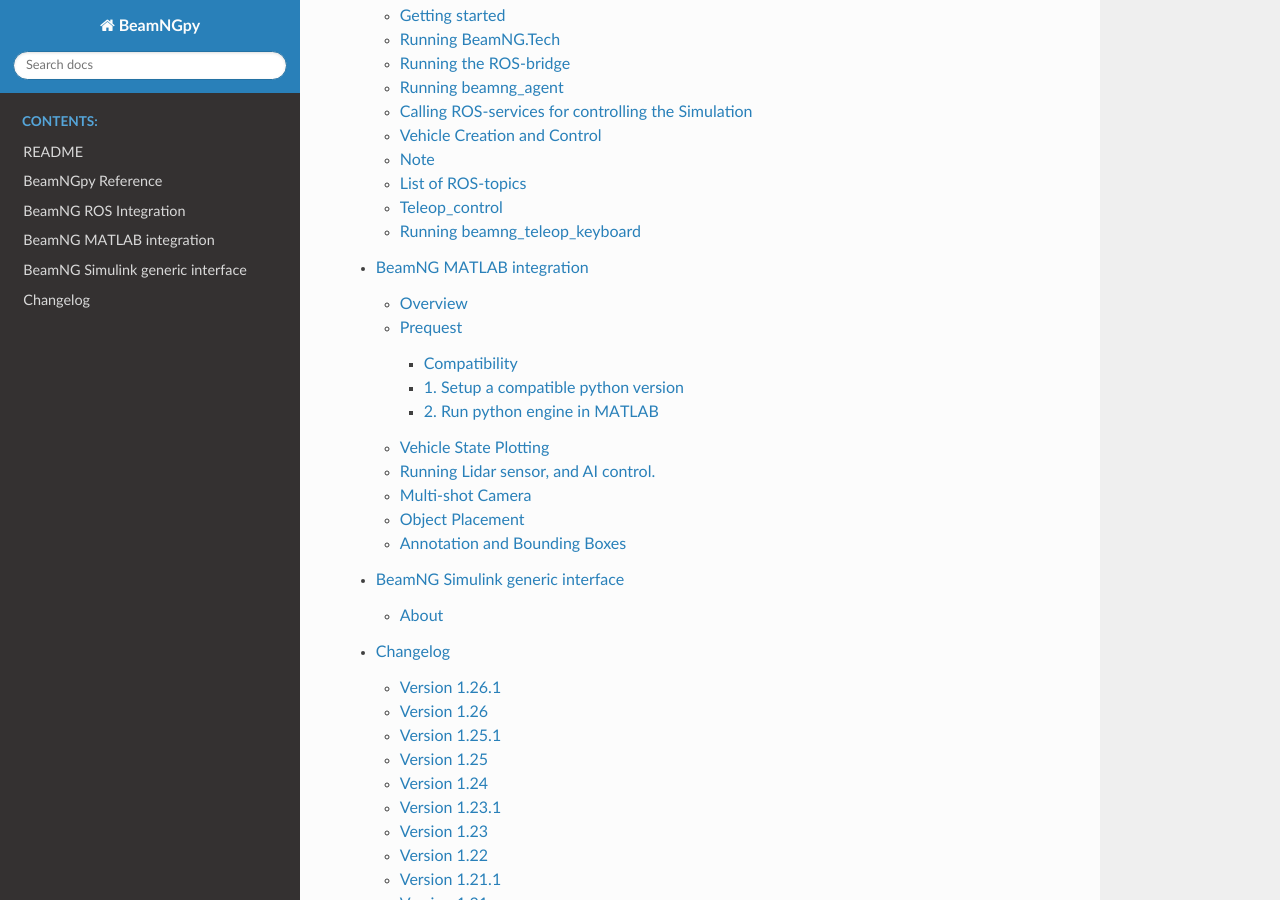
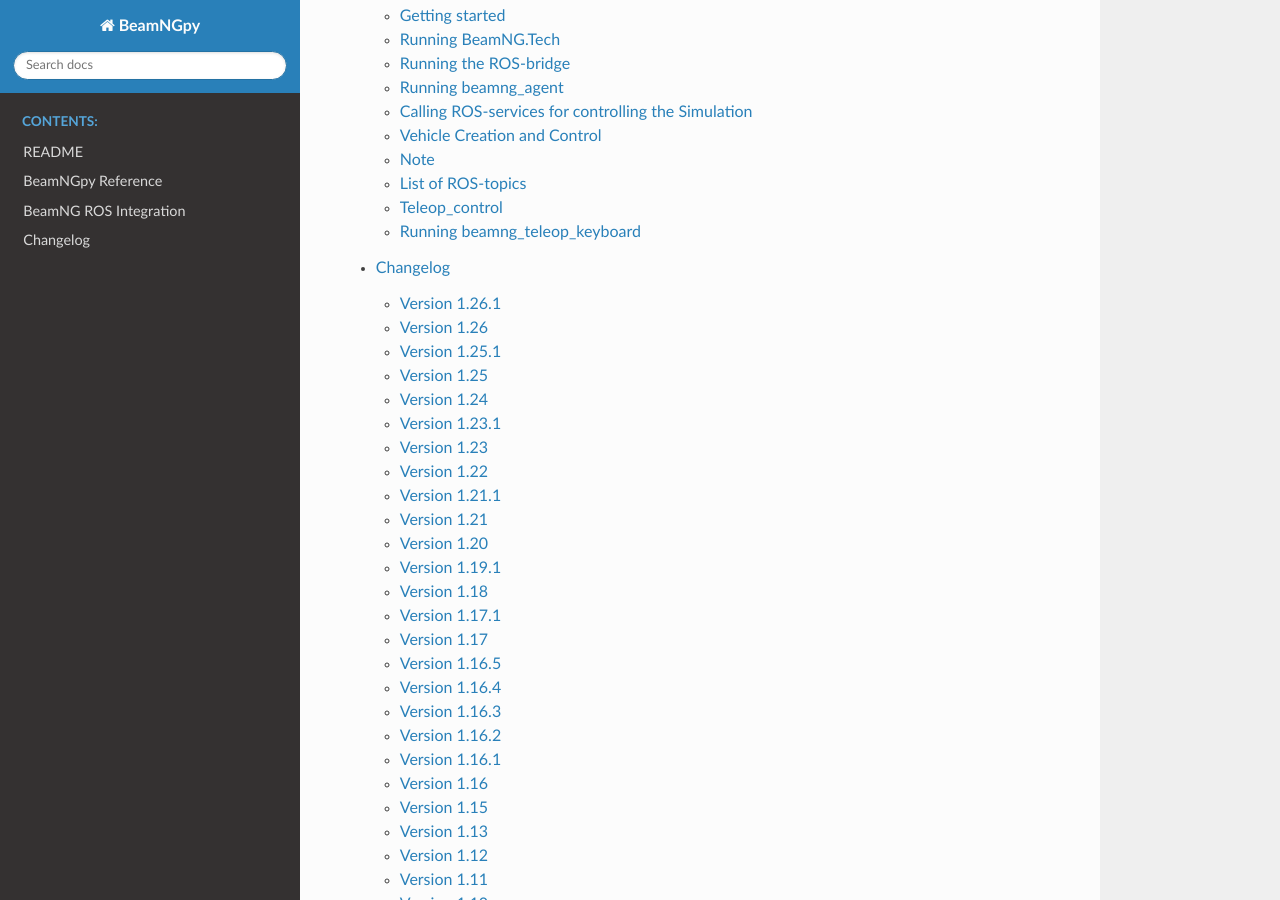
Before and after one commit to BeamNG/BeamNGpy, a Sphinx documentation site: the page built from docs/source/index.rst, in a window 1280 px wide and 900 px high, scrolled down 8348 px. Built offline with Sphinx 7.4.7 and the Read the Docs theme 2.0.0, drawn with Linux system fonts in a browser that asks for light colours; some of the changed lines change nothing that is shown.

Commit message:
remove MATLAB and Simulink from ReadTheDocs website

```diff
--- a/docs/source/MATLAB.rst
+++ /dev/null
@@ -1,111 +0,0 @@
-
-BeamNG MATLAB integration
-*************************
-
-
-Overview
-^^^^^^^^
-
-We are excited to announce that the highly requested feature of bridging BeamNG.tech and `MATLAB <https://www.mathworks.com/products/matlab.html>`_ is here. MATLAB, with its long history as an academic engineering and mathematical tool, is a programming and numeric computing platform used to analyse data, develop algorithms, and create models. The newly created bridge with MATLAB will enable you to run, control, and interact with the BeamNG.tech simulation. We have integrated five main scripts for your convenience in making use of annotations, bounding boxes, multi-shot camera, object placement, vehicle state plotting and creation of simple scenarios on our East Coast USA map.
-
-Prequest
-^^^^^^^^
-
-you must have the following softwares/packages installed:
-
-1.  `Compatible Python <https://www.mathworks.com/support/requirements/python-compatibility.html>`_
-
-2. `BeamNGpy <https://pypi.org/project/beamngpy/>`__
-
-3. `BeamNG.Tech <https://documentation.beamng.com/beamng_tech/>`_
-
-
-The `BeamNG-MATLAB-integration bridge <https://github.com/BeamNG/BeamNG-MATLAB-integration>`_ is depending on `BeamNG.Tech <https://documentation.beamng.com/beamng_tech/>`_ and `BeamNGpy <https://documentation.beamng.com/beamng_tech/beamngpy/>`__. Make sure that you have the license for BeamNG.Tech. The Github repository of the BeamNG-MATLAB has some basic examples of scripts that run a vehicle with some sensors ex. Lidar, Camera, and state sensor.
-
-Compatibility
-=============
-
-
-Running the BeamNG ROS integration requires three individual software components, here is a list of compatible versions.
-
-
-+-------------+----------+---------------------------+--------+----------+
-| BeamNG.tech | BeamNGpy | BeamNG MATLAB integration | MATLAB | Python   |
-+=============+==========+===========================+========+==========+
-| 0.28        | 1.26     | 0.1.1                     | R2023a | 3.9      |
-+-------------+----------+---------------------------+--------+----------+
-| 0.27        | 1.25.1   | 0.1.0                     | R2022b | 3.9      |
-+-------------+----------+---------------------------+--------+----------+
-
-
-
-1. Setup a compatible python version
-====================================
-
-After installing the `compatible python version <https://www.mathworks.com/support/requirements/python-compatibility.html>`_ with MATLAB, make sure to include the path of excutable python file (exe) in your in "path" variable of "environment variables" as explained `here <https://docs.oracle.com/en/database/oracle/machine-learning/oml4r/1.5.1/oread/creating-and-modifying-environment-variables-on-windows.html#GUID-DD6F9982-60D5-48F6-8270-A27EC53807D0>`_.
-
-2. Run python engine in MATLAB
-==============================
-
-Run the `test_python.m <https://github.com/BeamNG/BeamNG-MATLAB-integration/blob/main/test_python.m>`_ to make sure that python engine is connected to your MATLAB engine as shown in the picture below.
-
-
-.. image:: https://raw.githubusercontent.com/BeamNG/BeamNG-MATLAB-integration/main/media/test_python.png
-  :width: 800
-  :alt: Testing python in MATLAB
-
-
-
-
-Vehicle State Plotting
-^^^^^^^^^^^^^^^^^^^^^^
-
-Use the state sensor to plot some graphs of the vehicle position, wheel speed and direction, throttle, and brake.
-
-.. image:: https://raw.githubusercontent.com/BeamNG/BeamNG-MATLAB-integration/main/media/annotation_bounding_boxes.png
-  :width: 800
-  :alt: Vehicle state ploting
-
-
-Running Lidar sensor, and AI control.
-^^^^^^^^^^^^^^^^^^^^^^^^^^^^^^^^^^^^^
-
-1. Create a simple scenario
-2. Use the simulator's AI with BeamNGpy
-
-.. image:: https://raw.githubusercontent.com/BeamNG/BeamNG-MATLAB-integration/main/media/lidar_tour.png
-  :width: 800
-  :alt: Lidar sensor and AI control mode
-
-Multi-shot Camera
-^^^^^^^^^^^^^^^^^
-
-Change the position and rotation of a camera
-
-.. image:: https://raw.githubusercontent.com/BeamNG/BeamNG-MATLAB-integration/main/media/multi_shots_1.png
-  :width: 800
-  :alt: Multi-shot Camera
-
-
-Object Placement
-^^^^^^^^^^^^^^^^
-
-1. Define a custom scenario for a given map
-2. Generate procedural content, i.e. simple meshes
-
-.. image:: https://raw.githubusercontent.com/BeamNG/BeamNG-MATLAB-integration/main/media/object_placment_0.png
-  :width: 800
-  :alt: Object Placement
-
-
-
-Annotation and Bounding Boxes
-^^^^^^^^^^^^^^^^^^^^^^^^^^^^^
-
-1. Get semantic annotations
-2. Get instance annotations
-3. Graw bounding boxes (note that this feature is not ready for use yet)
-
-.. image:: https://raw.githubusercontent.com/BeamNG/BeamNG-MATLAB-integration/main/media/annotation_bounding_boxes.png
-  :width: 800
-  :alt: Annotation and Bounding Boxes
--- a/docs/source/index.rst
+++ b/docs/source/index.rst
@@ -15,8 +15,6 @@
    readme.rst
    beamngpy.rst
    bngros.rst
-   MATLAB.rst
-   simulink.rst
    changelog.rst
 
 
--- a/docs/source/simulink.rst
+++ /dev/null
@@ -1,9 +0,0 @@
-BeamNG Simulink generic interface
-*********************************
-
-About
-^^^^^
-
-We are excited to announce that the highly requested feature of interfacing `BeamNG.Tech <https://documentation.beamng.com/beamng_tech>`_ in `Simulink <https://www.mathworks.com/products/simulink.html>`_ is here. The user can connect the BeamNG simulator with a specially designed Simulink S-function, which will allow management of a tightly coupled two-way communication between these two environments. The major focus here is on allowing native Simulink code to control and query a vehicle in BeamNG. This includes various powertrain properties, including wheel torques (both drive and brake), or pedal inputs.
-
-The integration is available at https://github.com/BeamNG/BeamNG-Simulink_generic_interface.
```
